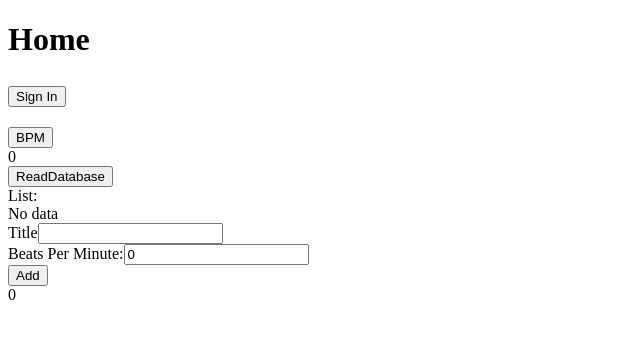
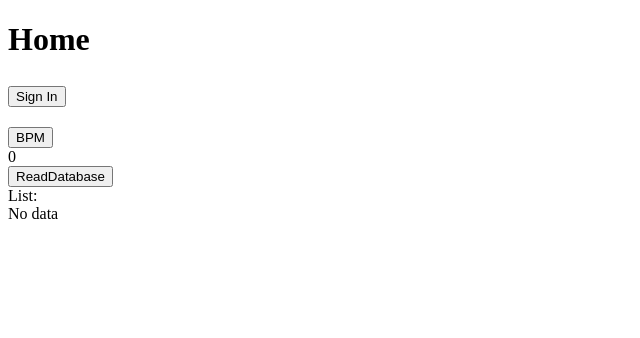
Before and after one commit to wsa138/metronome, a React (Create React App) app: page / in a window 1280 px wide. Shown: the top 338 px of the page, without its empty margins (0-640 px from the left). Built offline with nearby package versions, Linux system fonts and the light colour scheme; no server answers; the database is empty.

Commit message:
Changed addBPM function to update Users/ + userUID instead of the extra beatsPerMinute as well.

```diff
--- a/src/components/Form.js
+++ b/src/components/Form.js
@@ -19,7 +19,8 @@ const Form = ({ bpm, userUID, db }) => {
     // Find matching userUID and add BPM value to database
     console.log('Updating user database');
     set(ref(db, 'Users/' + userUID), {
-      title: newBPM,
+      title: title,
+      beatsPerMinute: newBPM,
     });
     resetForm();
   };
--- a/src/components/List.js
+++ b/src/components/List.js
@@ -12,6 +12,7 @@ const List = ({ userUID, db }) => {
         setList('No data');
         return;
       }
+      // TODO: Instead of setting it to beatsPerMinute I need to iterate the object and create the list.
       const data = snapshot.val().Users[userUID].beatsPerMinute;
       setList(data);
     });
--- a/src/pages/Home.js
+++ b/src/pages/Home.js
@@ -42,7 +42,7 @@ export const Home = () => {
         return;
       }
       if (user.uid in snapshot.val().Users) {
-        console.log(snapshot.val().Users[userUID].beatsPerMinute);
+        console.log(snapshot.val().Users[userUID]);
       } else {
         console.log('UID not found');
       }
@@ -58,7 +58,7 @@ export const Home = () => {
       <BeatsPerMinute bpm={bpm} setBPM={setBPM} />
       <button onClick={readDatabaseLog}>ReadDatabase</button>
       <List userUID={userUID} db={db} />
-      <Form bpm={bpm} userUID={userUID} db={db} />
+      {userUID === null ? null : <Form bpm={bpm} userUID={userUID} db={db} />}
     </div>
   );
 };
```
